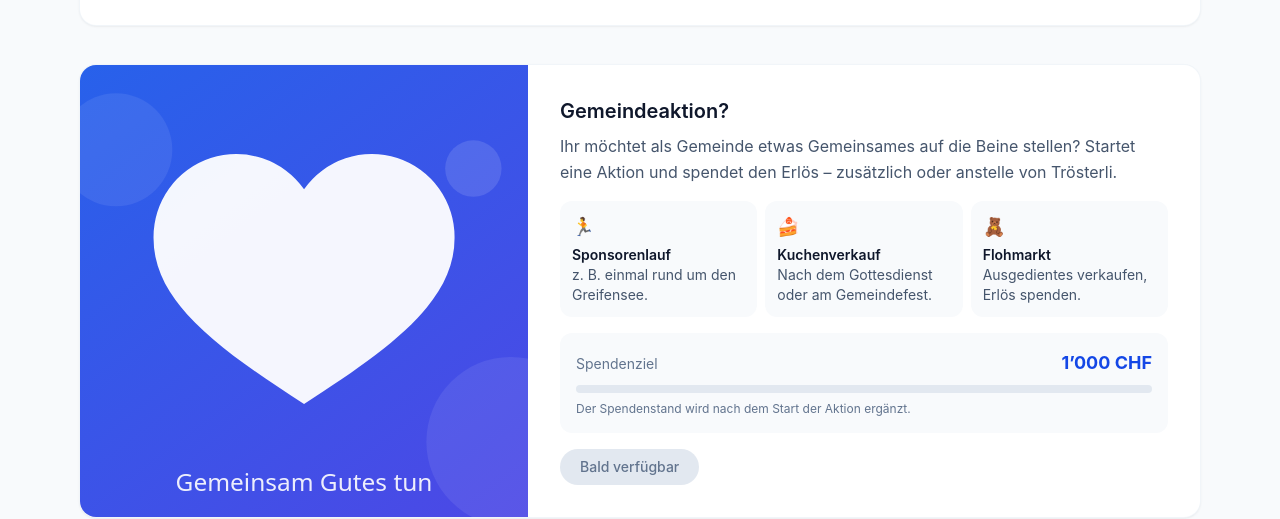
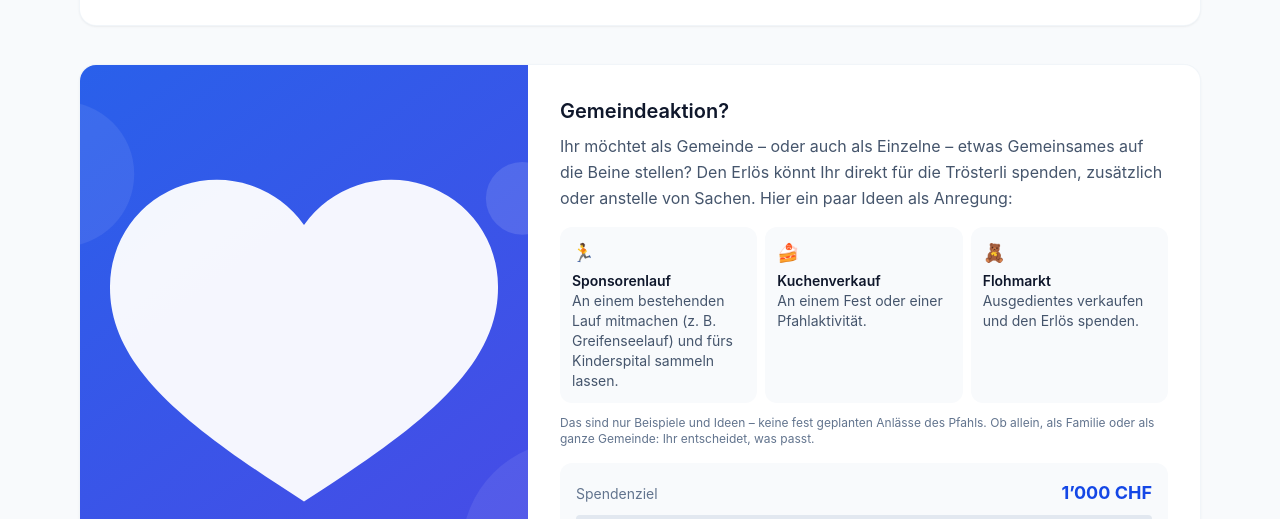
Before and after one commit to Phhofm/justserve-kispi-175, a Vue app: page / in a window 1280 px wide. Shown: the part 4520-5039 px from the top of the page. Built offline with nearby package versions, Linux system fonts and the light colour scheme; no server answers; the database is empty.

Commit message:
content: gemeindeaktion-ideen als anregung formuliert

```diff
--- a/src/components/DonationSection.vue
+++ b/src/components/DonationSection.vue
@@ -2,9 +2,21 @@
 const spendenbild = `${import.meta.env.BASE_URL}spendenbild.svg`
 
 const IDEEN = [
-  { icon: '🏃', titel: 'Sponsorenlauf', text: 'z. B. einmal rund um den Greifensee.' },
-  { icon: '🍰', titel: 'Kuchenverkauf', text: 'Nach dem Gottesdienst oder am Gemeindefest.' },
-  { icon: '🧸', titel: 'Flohmarkt', text: 'Ausgedientes verkaufen, Erlös spenden.' },
+  {
+    icon: '🏃',
+    titel: 'Sponsorenlauf',
+    text: 'An einem bestehenden Lauf mitmachen (z. B. Greifenseelauf) und fürs Kinderspital sammeln lassen.',
+  },
+  {
+    icon: '🍰',
+    titel: 'Kuchenverkauf',
+    text: 'An einem Fest oder einer Pfahlaktivität.',
+  },
+  {
+    icon: '🧸',
+    titel: 'Flohmarkt',
+    text: 'Ausgedientes verkaufen und den Erlös spenden.',
+  },
 ]
 </script>
 
@@ -18,8 +30,9 @@ const IDEEN = [
     <div class="p-5 sm:p-8">
       <h2 class="text-xl font-semibold text-slate-900">Gemeindeaktion?</h2>
       <p class="mt-2 leading-relaxed text-slate-600">
-        Ihr möchtet als Gemeinde etwas Gemeinsames auf die Beine stellen? Startet eine Aktion und
-        spendet den Erlös – zusätzlich oder anstelle von Trösterli.
+        Ihr möchtet als Gemeinde – oder auch als Einzelne – etwas Gemeinsames auf die Beine stellen?
+        Den Erlös könnt Ihr direkt für die Trösterli spenden, zusätzlich oder anstelle von Sachen.
+        Hier ein paar Ideen als Anregung:
       </p>
 
       <ul class="mt-4 grid gap-2 sm:grid-cols-3">
@@ -33,6 +46,11 @@ const IDEEN = [
           <p class="text-slate-600">{{ i.text }}</p>
         </li>
       </ul>
+
+      <p class="mt-3 text-xs text-slate-500">
+        Das sind nur Beispiele und Ideen – keine fest geplanten Anlässe des Pfahls. Ob allein, als
+        Familie oder als ganze Gemeinde: Ihr entscheidet, was passt.
+      </p>
 
       <div class="mt-4 rounded-xl bg-slate-50 p-4">
         <div class="flex items-baseline justify-between">
```
